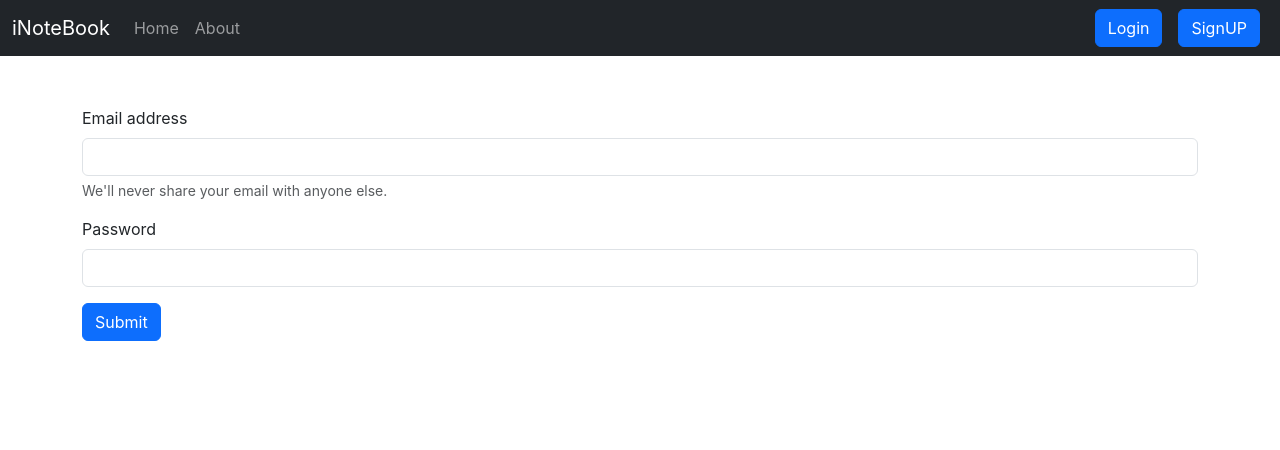
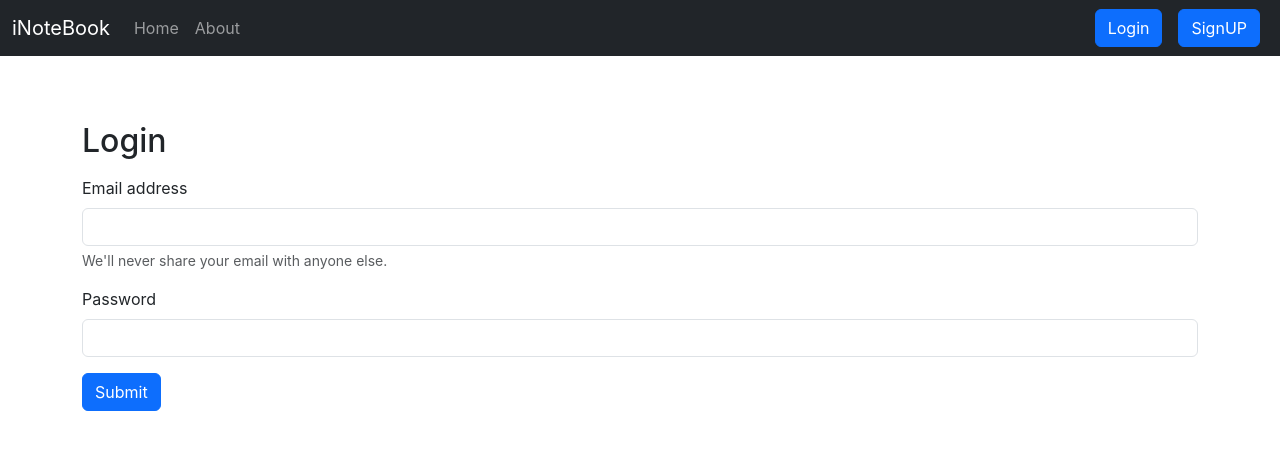
Before and after one commit to AshwithaOkkerla/iNoteBook, a React (Create React App) app: page /login in a window 1280 px wide. Shown: the top 450 px of the page. Built offline with nearby package versions, Linux system fonts and the light colour scheme.

Commit message:
ended but u can add user details option

```diff
--- a/src/components/Login.js
+++ b/src/components/Login.js
@@ -31,7 +31,8 @@ const Login = (props) => {
     setCred({...cred,[e.target.name]:e.target.value})
   }
   return (
-    <div>
+    <div className="mt-3">
+      <h2 className="my-3">Login </h2>
       <form onSubmit={handleSubimt}>
         <div className="mb-3">
           <label htmlFor="Email" className="form-label">
```
